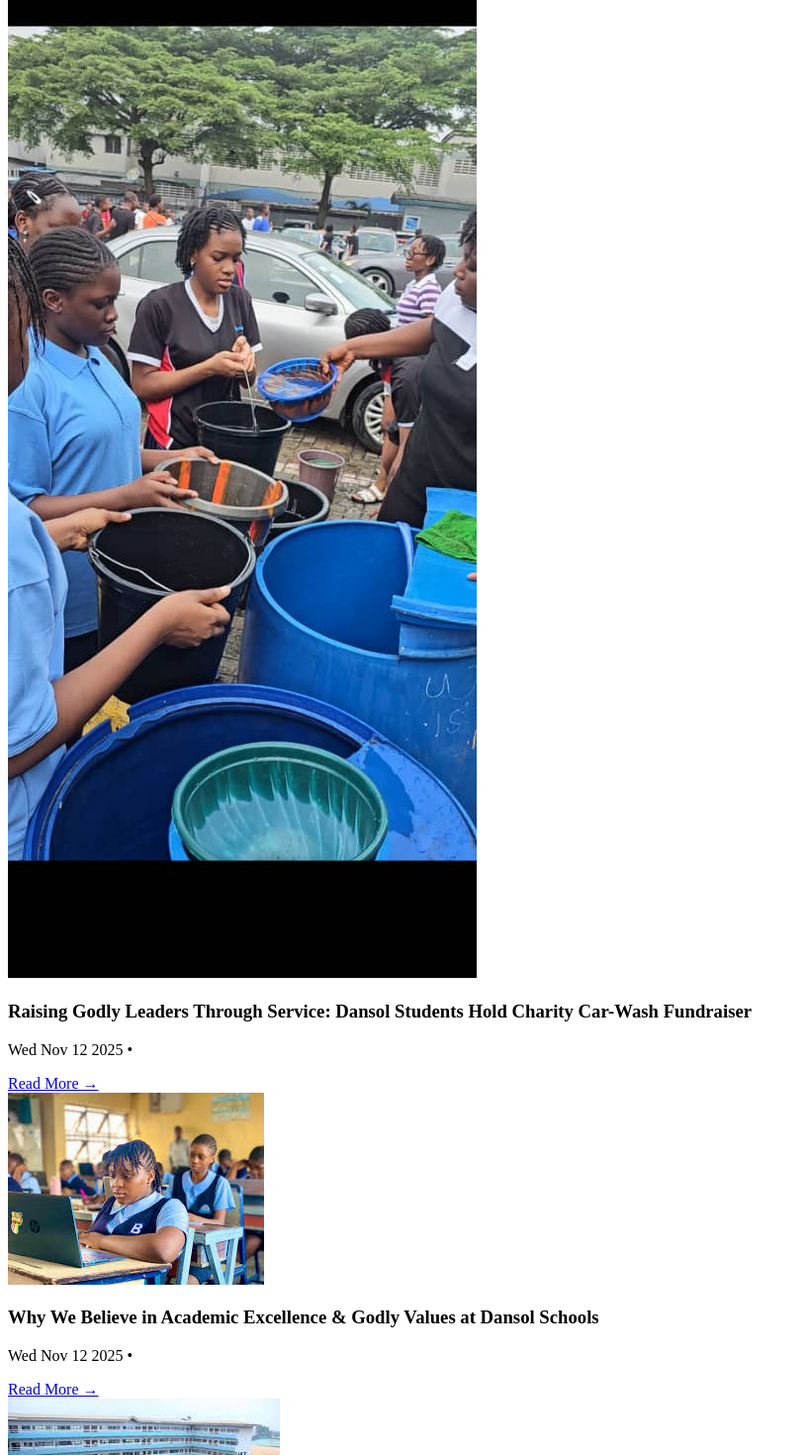
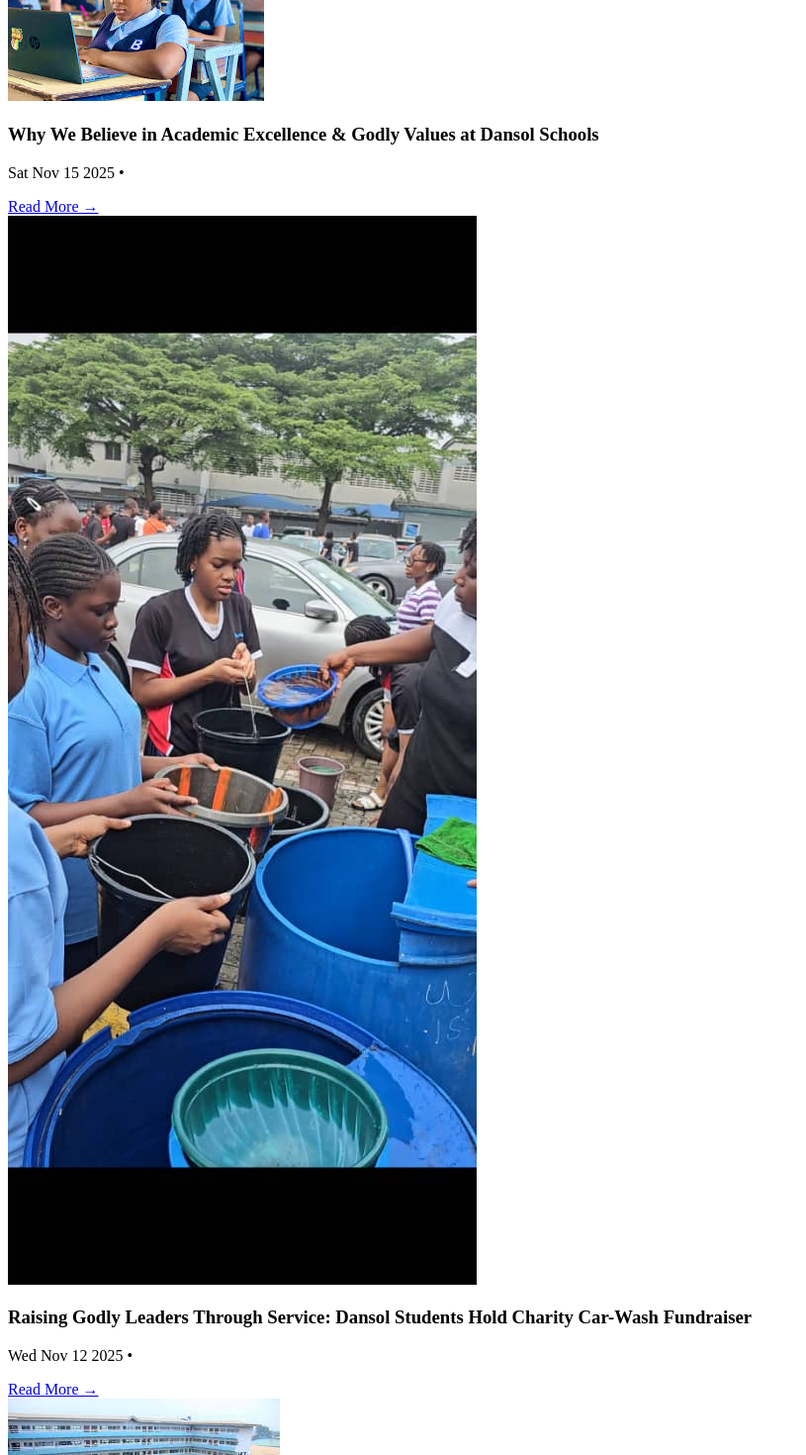
Before and after one commit to Emmyglobal/j-eblog-next, a Next.js app: page / in a window 1280 px wide. Shown: the part 4360-5830 px from the top of the page at 99% size, without its empty margins (0-815 px from the left). Built offline with nearby package versions, Linux system fonts and the light colour scheme; no server answers.

Commit message:
corrected

```diff
--- a/content/posts/why-we-believe-in-academic-excellence-and-godly-values.md
+++ b/content/posts/why-we-believe-in-academic-excellence-and-godly-values.md
@@ -1,6 +1,6 @@
 ---
 title: "Why We Believe in Academic Excellence & Godly Values at Dansol Schools"
-date: "2025-11-12"
+date: "2025-11-15"
 author: "Emmanuel Nwafor"
 slug: "why-we-believe-in-academic-excellence-and-godly-values"
 image: "/blog/world-science-day-innovation.jpg"
@@ -84,7 +84,7 @@ Together, let us ensure that **Dansol** is not only known for high achievements,
 
 *Emmanuel Nwafor*
 *Mathematics Tutor*
-*12 November 2025*
+*15 November 2025*
 
 ---
 
--- a/pages/blog/[slug].jsx
+++ b/pages/blog/[slug].jsx
@@ -1,10 +1,10 @@
 "use client";
-
 import React, { useEffect } from "react";
 import fs from "fs";
 import path from "path";
 import matter from "gray-matter";
 import ReactMarkdown from "react-markdown";
+import rehypeRaw from "rehype-raw";
 import CommentSection from "../../components/CommentSection";
 
 export async function getStaticPaths() {
@@ -59,9 +59,7 @@ export default function BlogPost({ frontmatter, content, slug }) {
       )}
 
       {/* Markdown Content */}
-      <ReactMarkdown
-	  rehypePlugins={[require("rehype-raw"), require("rehype-sanitize")]}
-	  >
+      <ReactMarkdown rehypePlugins={[require("rehype-raw"), require("rehype-sanitize")]}>
 	  {content}
 	  </ReactMarkdown>
 
```
